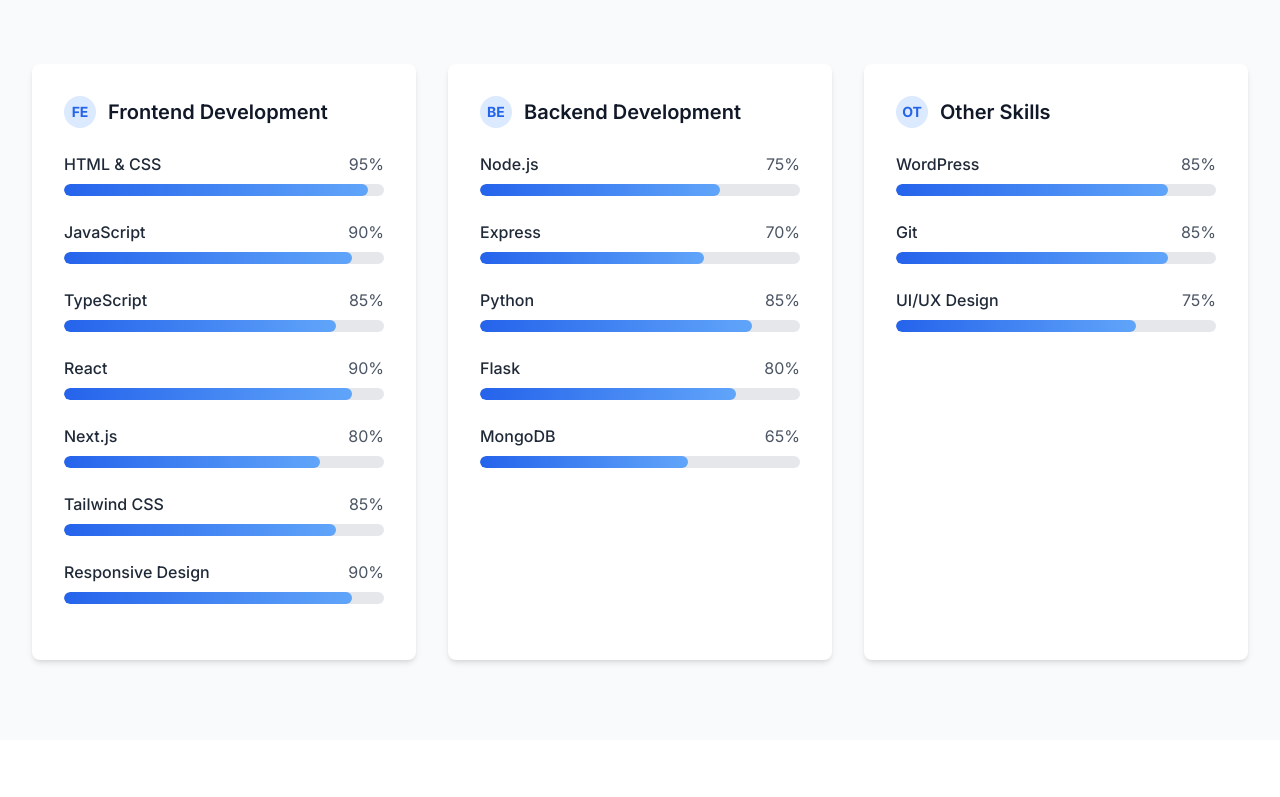
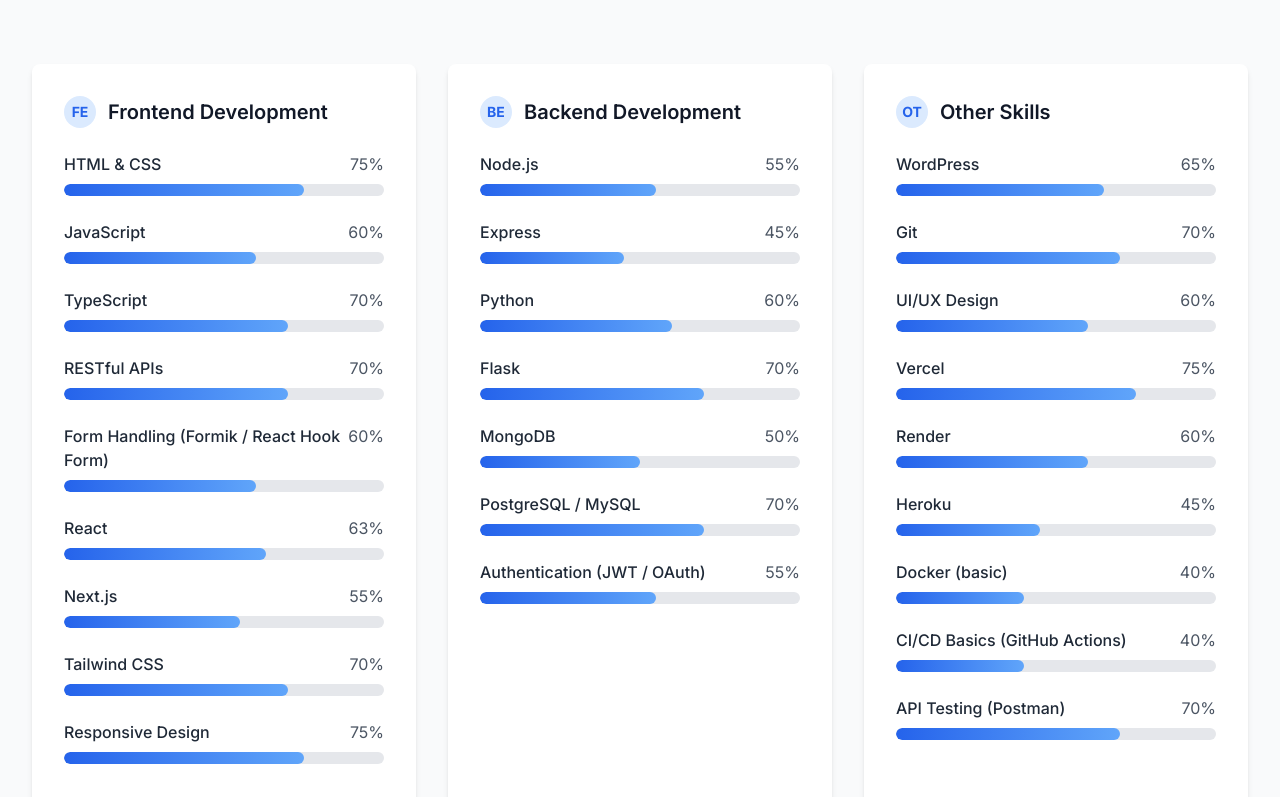
Before and after one commit to Amaaaarrrrrr/my_portfolio, a React (Vite) app: page / in a window 1280 px wide. Shown: the part 2000-2797 px from the top of the page. Built offline with nearby package versions, Linux system fonts and the light colour scheme.

Commit message:
skills latest

```diff
--- a/src/components/Hero.tsx
+++ b/src/components/Hero.tsx
@@ -151,7 +151,7 @@ const Hero: React.FC = () => {
             <p className="text-gray-600 dark:text-gray-300 text-sm">Years of Experience</p>
           </div>
           <div>
-            <p className="text-3xl font-bold text-blue-600 dark:text-blue-400">100%</p>
+            <p className="text-3xl font-bold text-blue-600 dark:text-blue-400">90%</p>
             <p className="text-gray-600 dark:text-gray-300 text-sm">Client Satisfaction</p>
           </div>
         </div>
--- a/src/components/Skills.tsx
+++ b/src/components/Skills.tsx
@@ -8,22 +8,33 @@ interface Skill {
 }
 
 const skills: Skill[] = [
-  { name: 'HTML & CSS', level: 95, category: 'frontend' },
-  { name: 'JavaScript', level: 90, category: 'frontend' },
-  { name: 'TypeScript', level: 85, category: 'frontend' },
-  { name: 'React', level: 90, category: 'frontend' },
-  { name: 'Next.js', level: 80, category: 'frontend' },
-  { name: 'Tailwind CSS', level: 85, category: 'frontend' },
-  { name: 'Node.js', level: 75, category: 'backend' },
-  { name: 'Express', level: 70, category: 'backend' },
-  { name: 'Python', level: 85, category: 'backend' },
-  { name: 'Flask', level: 80, category: 'backend' },
-  { name: 'MongoDB', level: 65, category: 'backend' },
-  { name: 'WordPress', level: 85, category: 'other' },
-  { name: 'Git', level: 85, category: 'other' },
-  { name: 'UI/UX Design', level: 75, category: 'other' },
-  { name: 'Responsive Design', level: 90, category: 'frontend' },
+  { name: 'HTML & CSS', level: 75, category: 'frontend' },
+  { name: 'JavaScript', level: 60, category: 'frontend' },
+  { name: 'TypeScript', level: 70, category: 'frontend' },
+  { name: 'RESTful APIs', level: 70, category: 'frontend' },
+  { name: 'Form Handling (Formik / React Hook Form)', level: 60, category: 'frontend' },
+  { name: 'React', level: 63, category: 'frontend' },
+  { name: 'Next.js', level: 55, category: 'frontend' },
+  { name: 'Tailwind CSS', level: 70, category: 'frontend' },
+  { name: 'Node.js', level: 55, category: 'backend' },
+  { name: 'Express', level: 45, category: 'backend' },
+  { name: 'Python', level: 60, category: 'backend' },
+  { name: 'Flask', level: 70, category: 'backend' },
+  { name: 'MongoDB', level: 50, category: 'backend' },
+  { name: 'PostgreSQL / MySQL', level: 70, category: 'backend' },
+  { name: 'Authentication (JWT / OAuth)', level: 55, category: 'backend' },
+  { name: 'WordPress', level: 65, category: 'other' },
+  { name: 'Git', level: 70, category: 'other' },
+  { name: 'UI/UX Design', level: 60, category: 'other' },
+  { name: 'Vercel ', level: 75, category: 'other' },
+  { name: 'Render', level: 60, category: 'other' },
+  { name: 'Heroku', level: 45, category: 'other' },
+  { name: 'Docker (basic)', level: 40, category: 'other' },
+  { name: 'CI/CD Basics (GitHub Actions)', level: 40, category: 'other' },
+  { name: 'API Testing (Postman)', level: 70, category: 'other' },
+  { name: 'Responsive Design', level: 75, category: 'frontend' },
 ];
+
 
 const SkillBar: React.FC<{ name: string; level: number }> = ({ name, level }) => {
   return (
```
